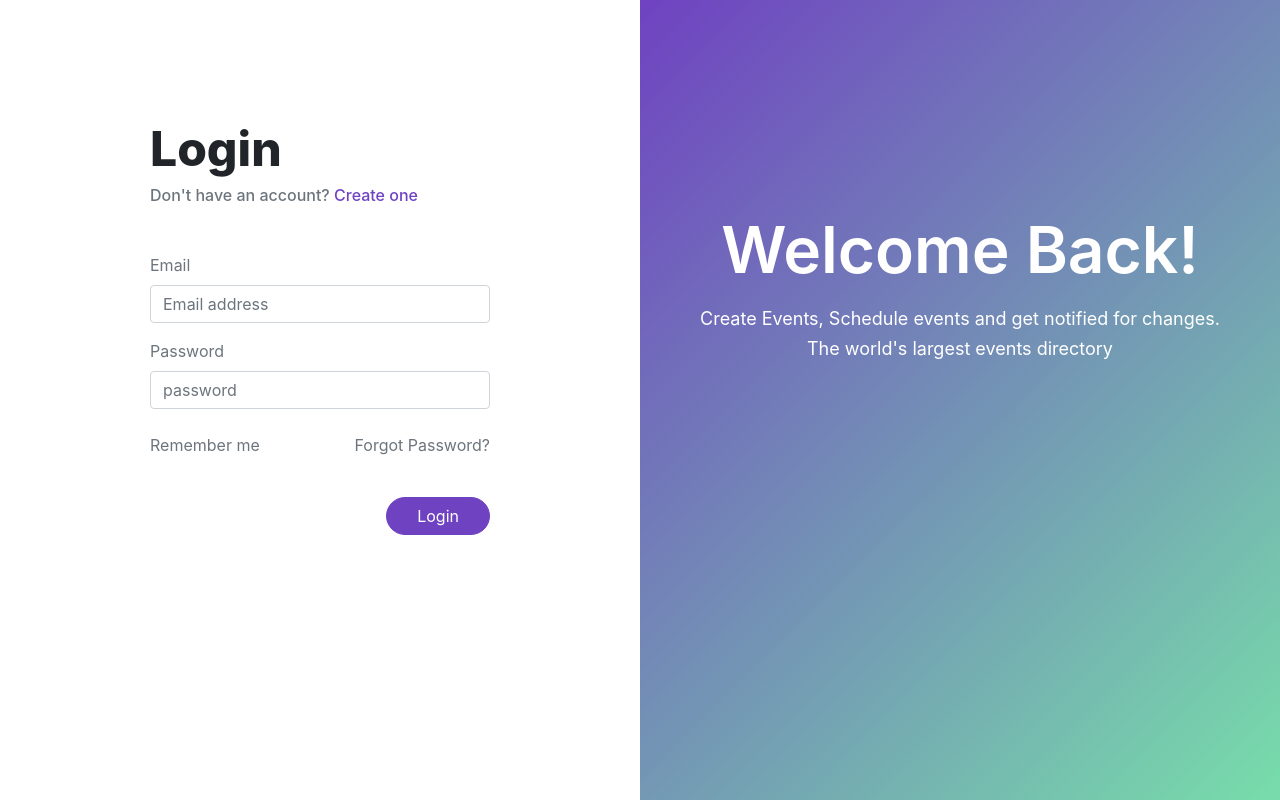
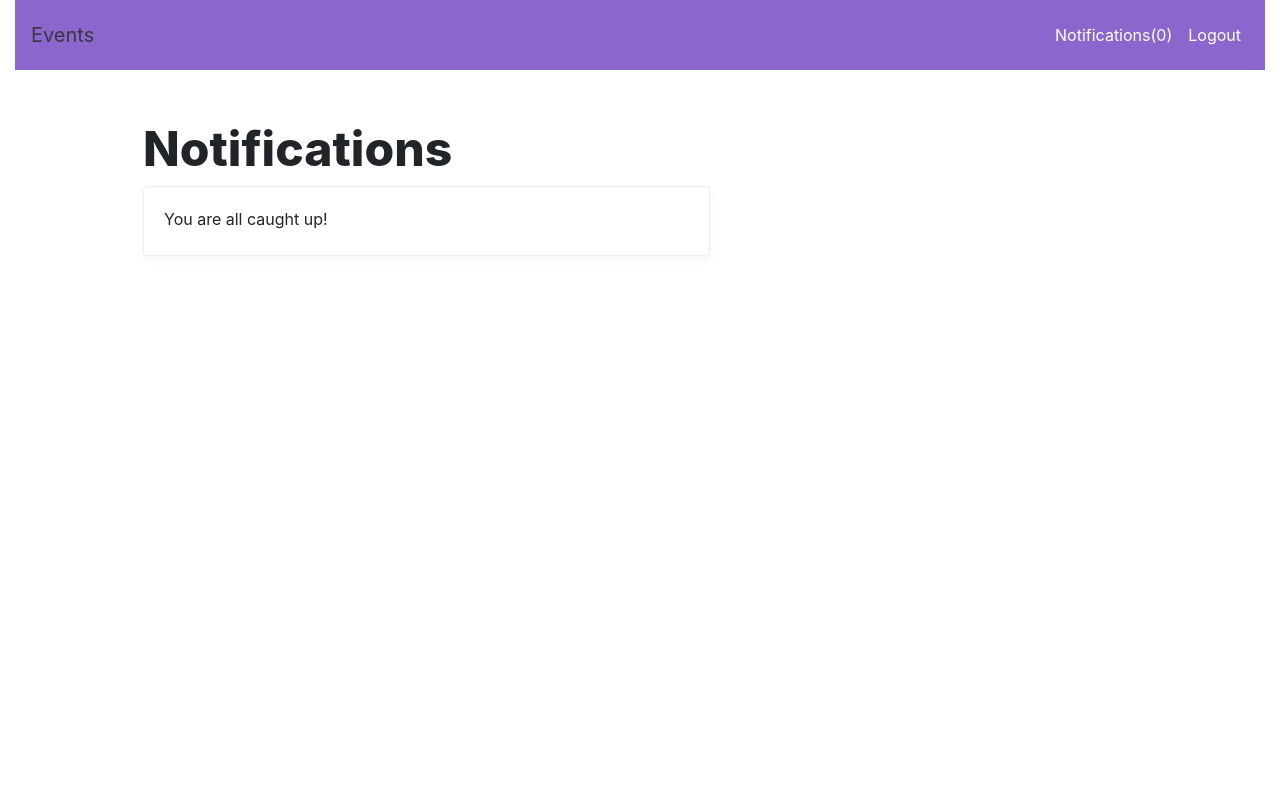
Before and after one commit to haribukke/events-app, an Angular app: page /notifications in a window 1280 px wide. Before the commit this address led to /login. Built offline with nearby package versions, Linux system fonts and the light colour scheme.

Commit message:
notifications

```diff
--- a/src/app/_interceptors/fake-backend.ts
+++ b/src/app/_interceptors/fake-backend.ts
@@ -31,8 +31,9 @@ export class FakeBackendInterceptor implements HttpInterceptor {
                 case url.endsWith('/users/register') && method === 'POST':
                     return register();
                 case url.startsWith('/users/notifications/') && method === 'GET':
-
                     return getNotifications(url);
+                case url.startsWith('/users/notifications/') && method === 'DELETE':
+                    return deleteNotifications(url);
                 case url.endsWith('events') && method === 'POST':
                     return createEvent();
                 case url.endsWith('events') && method === 'GET':
@@ -115,6 +116,7 @@ export class FakeBackendInterceptor implements HttpInterceptor {
         function createNotification(type, eventId) {
             let notification = new Notification(type, eventId)
             notifications.push(notification);
+            console.log('notifications', notifications)
             localStorage.setItem('notifications', JSON.stringify(notifications))
         }
 
@@ -157,8 +159,15 @@ export class FakeBackendInterceptor implements HttpInterceptor {
 
         function getNotifications(url) {
             let id = url.split('/notifications/')[1];
-            let notificaions = notifications.filter(x => x.to == id)
-            return ok({ notificaions })
+            let notification = notifications.filter(x => x.to == id)
+            return ok({ notification })
+        }
+
+        function deleteNotifications(url) {
+            let id = url.split('/notifications/')[1];
+            let notification = notifications.filter(x => x.to == !id)
+            localStorage.setItem('notifications', JSON.stringify(notification))
+            return ok()
         }
         // helper functions
 
--- a/src/app/app-routing.module.ts
+++ b/src/app/app-routing.module.ts
@@ -4,12 +4,14 @@ import { LoginComponent } from './components/login/login.component';
 import { RegisterComponent } from './components/register/register.component';
 import { DashboardComponent } from './components/dashboard/dashboard.component';
 import { CreateEventComponent } from './components/create-event/create-event.component';
+import { NotificationsComponent } from './components/notifications/notifications.component';
 
 const routes: Routes = [
   { path: 'login', component: LoginComponent },
   { path: 'register', component: RegisterComponent },
   { path: 'dashboard', component: DashboardComponent },
   { path: 'create-event', component: CreateEventComponent },
+  { path: 'notifications', component: NotificationsComponent },
   { path: '**', redirectTo: '/login' }
 ];
 
--- a/src/app/app.module.ts
+++ b/src/app/app.module.ts
@@ -13,6 +13,7 @@ import { BrowserAnimationsModule } from '@angular/platform-browser/animations';
 import { fakeBackendProvider } from './_interceptors/fake-backend';
 import { AuthInterceptor } from './_interceptors/auth-interceptor';
 import { HeaderComponent } from './common/header/header.component';
+import { NotificationsComponent } from './components/notifications/notifications.component';
 
 const providers = [
   fakeBackendProvider,
@@ -26,7 +27,8 @@ const providers = [
     RegisterComponent,
     DashboardComponent,
     CreateEventComponent,
-    HeaderComponent
+    HeaderComponent,
+    NotificationsComponent
   ],
   imports: [
     BrowserModule,
--- a/src/app/common/header/header.component.html
+++ b/src/app/common/header/header.component.html
@@ -1,7 +1,7 @@
 <div class="row header ">
   <div class="col-12 ">
     <nav class="navbar navbar-expand-lg navbar-light bg-primary">
-      <a class="navbar-brand" href="#">Navbar</a>
+      <a class="navbar-brand" routerLink="/dashboard">Events</a>
       <button class="navbar-toggler" type="button" data-toggle="collapse" data-target="#navbarSupportedContent"
         aria-controls="navbarSupportedContent" aria-expanded="false" aria-label="Toggle navigation">
         <span class="navbar-toggler-icon"></span>
--- a/src/app/common/header/header.component.scss
+++ b/src/app/common/header/header.component.scss
@@ -6,4 +6,5 @@
     .nav-link{
         color: white;
     }
+
 }
--- a/src/app/common/header/header.component.ts
+++ b/src/app/common/header/header.component.ts
@@ -15,8 +15,9 @@ export class HeaderComponent implements OnInit {
 
   ngOnInit() {
     this.notificationService.getNotifications()
-      .subscribe((data: any) => {
-        this.count = data.notificaions.length;
+      .subscribe((data: any = []) => {
+        console.log('data', data)
+        this.count = data.notification.length;
       })
   }
 
--- /dev/null
+++ b/src/app/components/notifications/notifications.component.html
@@ -0,0 +1,19 @@
+<div class="container-fluid notifications">
+  <div class="row full-width-row">
+    <div class="col-12">
+      <app-header></app-header>
+    </div>
+    <div class="row notifications-body">
+      <div class="col-md-7">
+        <h1 class="title">Notifications<span class="help-text pl-5" *ngIf="notifications && notifications.length>0"
+            (click)="clearAll()">Clear all</span></h1>
+        <div class="card pb-4" *ngFor=" let notification of notifications">
+          {{notification.message}}
+        </div>
+        <div class="card pb-4" *ngIf="notifications && notifications.length==0">
+          You are all caught up!
+        </div>
+      </div>
+    </div>
+  </div>
+</div>
--- /dev/null
+++ b/src/app/components/notifications/notifications.component.scss
@@ -0,0 +1,9 @@
+.notifications{
+  .notifications-body{
+    width: 80%;
+    margin: 50px auto;
+  }
+  .help-text{
+    font-style: normal
+  }
+}
--- /dev/null
+++ b/src/app/components/notifications/notifications.component.ts
@@ -0,0 +1,36 @@
+import { Component, OnInit } from '@angular/core';
+import { NotificationsService } from 'src/app/services/notifications/notifications.service';
+
+@Component({
+  selector: 'app-notifications',
+  templateUrl: './notifications.component.html',
+  styleUrls: ['./notifications.component.scss']
+})
+export class NotificationsComponent implements OnInit {
+  notifications: any;
+
+  constructor(
+    private notificationService: NotificationsService
+  ) { }
+
+  ngOnInit() {
+    this.notificationService.getNotifications()
+      .subscribe((data: any) => {
+        this.notifications = data && data.notification || [];
+        console.log('data', data)
+      }, err => {
+        console.log('err', err)
+      })
+  }
+
+  clearAll() {
+    this.notificationService.clearNotifications()
+      .subscribe((data: any = []) => {
+        this.notifications = data && data.notification || [];
+        console.log('data', data)
+      }, err => {
+        console.log('err', err)
+      })
+  }
+
+}
--- a/src/app/services/notifications/notifications.service.ts
+++ b/src/app/services/notifications/notifications.service.ts
@@ -19,4 +19,9 @@ export class NotificationsService {
     let url = AppConstants.notificationsUrl+ this.authService.getUserId();
     return this.http.get(url);
   }
+
+  clearNotifications():Observable<object> {
+    let url = AppConstants.notificationsUrl+ this.authService.getUserId();
+    return this.http.delete(url);
+  }
 }
--- a/src/styles.scss
+++ b/src/styles.scss
@@ -69,6 +69,12 @@ $btn-padding-x: 30px;
 .input-label {
   color: $gray-600;
 }
+.card {
+  padding: 20px 20px 0px;
+  box-shadow: 0 4px 8px 0 rgba(69, 70, 71, 0.05);
+  border: solid 1px #ebedf2;
+  margin-bottom: 20px;
+}
 .login,
 .register {
   &__container {
```
Also changed, not shown: 1 other file (tests, documents, lock files or other folders).
